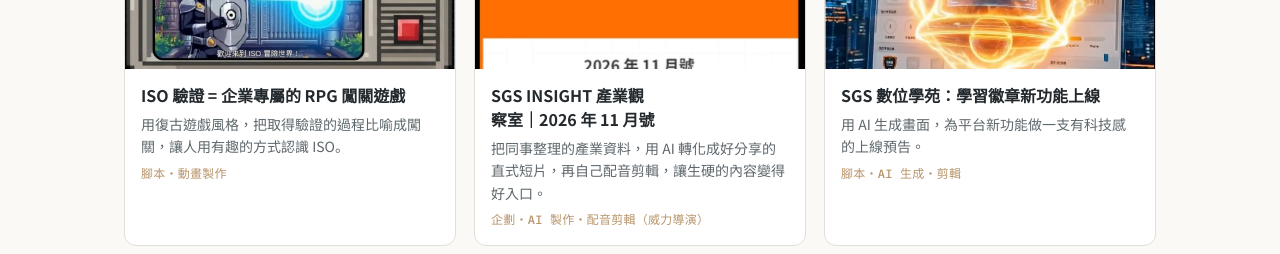
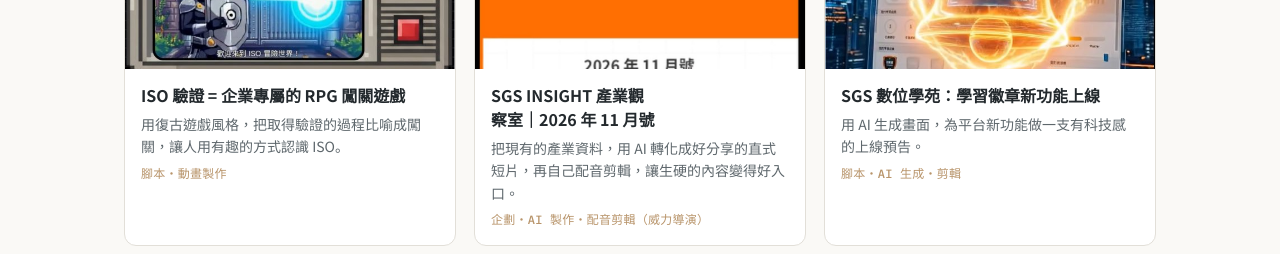
Before and after one commit to claire30212/claire-portfolio, a plain HTML site: page index.html in a window 1280 px wide. Shown: the part 3040-3294 px from the top of the page. Drawn offline with Linux system fonts and the light colour scheme.

Commit message:
Add files via upload

```diff
--- a/index.html
+++ b/index.html
@@ -549,7 +549,7 @@ nav ul a.on::after{transform:scaleX(1)}
       </a>
       <a class="vid" href="https://www.facebook.com/share/r/1Mi86i1fMh/">
         <div class="thumb"><img src="v-insight.jpg" alt="SGS INSIGHT 產業觀察室 2026 年 11 月號 影片畫面" loading="lazy"><span class="fmt">產業趨勢月報</span></div>
-        <div class="vb"><h3>SGS INSIGHT 產業觀察室｜2026 年 11 月號</h3><p>把同事整理的產業資料，用 AI 轉化成好分享的直式短片，再自己配音剪輯，讓生硬的內容變得好入口。</p><p class="role">企劃・AI 製作・配音剪輯（威力導演）</p></div>
+        <div class="vb"><h3>SGS INSIGHT 產業觀察室｜2026 年 11 月號</h3><p>把現有的產業資料，用 AI 轉化成好分享的直式短片，再自己配音剪輯，讓生硬的內容變得好入口。</p><p class="role">企劃・AI 製作・配音剪輯（威力導演）</p></div>
       </a>
       <a class="vid" href="https://www.facebook.com/reel/729737936818709">
         <div class="thumb"><img src="v-ai-badge.jpg" alt="SGS 數位學苑新功能上線 影片畫面" loading="lazy"><span class="fmt">AI 生成影片</span></div>
```
